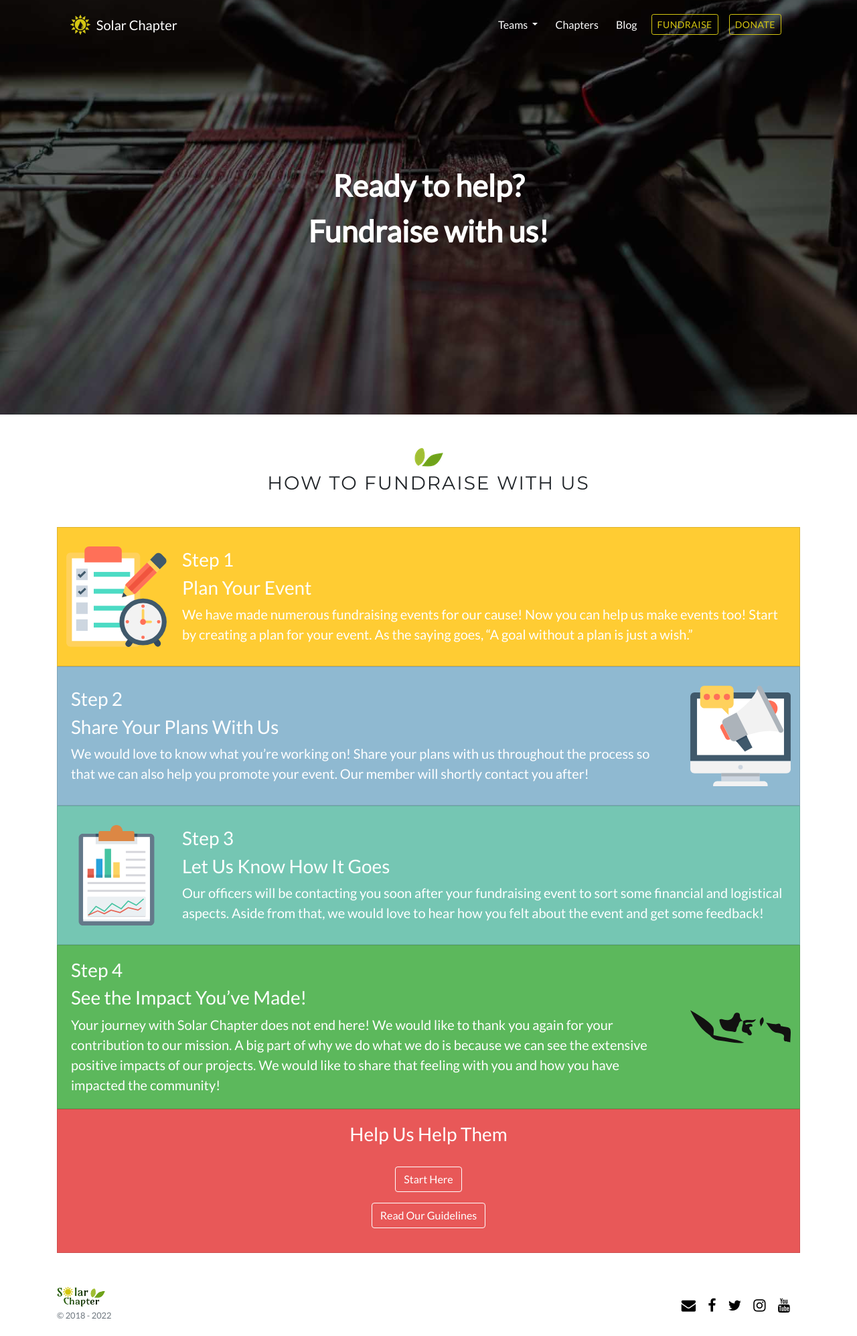
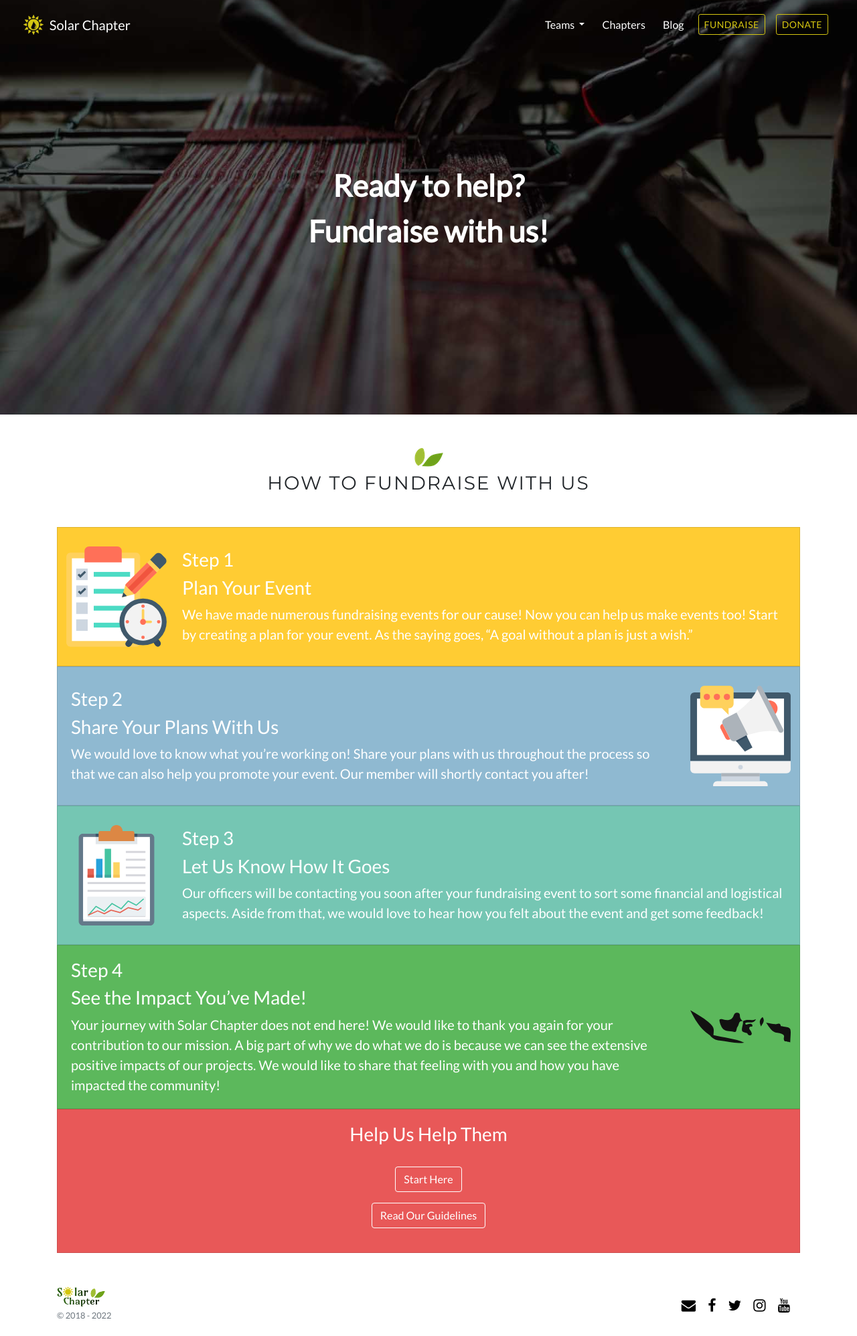
Before and after one commit to SolarChapter/SolarChapter.github.io, a Jekyll site: the page built from content/fundraise.md, in a window 1280 px wide. Shown: the whole page at 67% size. Built offline with Jekyll 4.4.1, drawn with Linux system fonts in a browser that asks for light colours; nearby versions of some CDN libraries.

Commit message:
Change header to be fullscreen

```diff
--- a/_includes/header.html
+++ b/_includes/header.html
@@ -1,4 +1,4 @@
-<div class="container" id="main-nav-container">
+<div class="container-fluid" id="main-nav-container">
     <nav id="main-nav" class="navbar navbar-expand-sm navbar-{{ layout.menu-color | default: 'dark' }}">
         <a class="navbar-brand" href="/">
           <img src="/assets/media/small_logo.png" width="30" height="30" class="d-inline-block align-top" alt="Solar Chapter">
```
